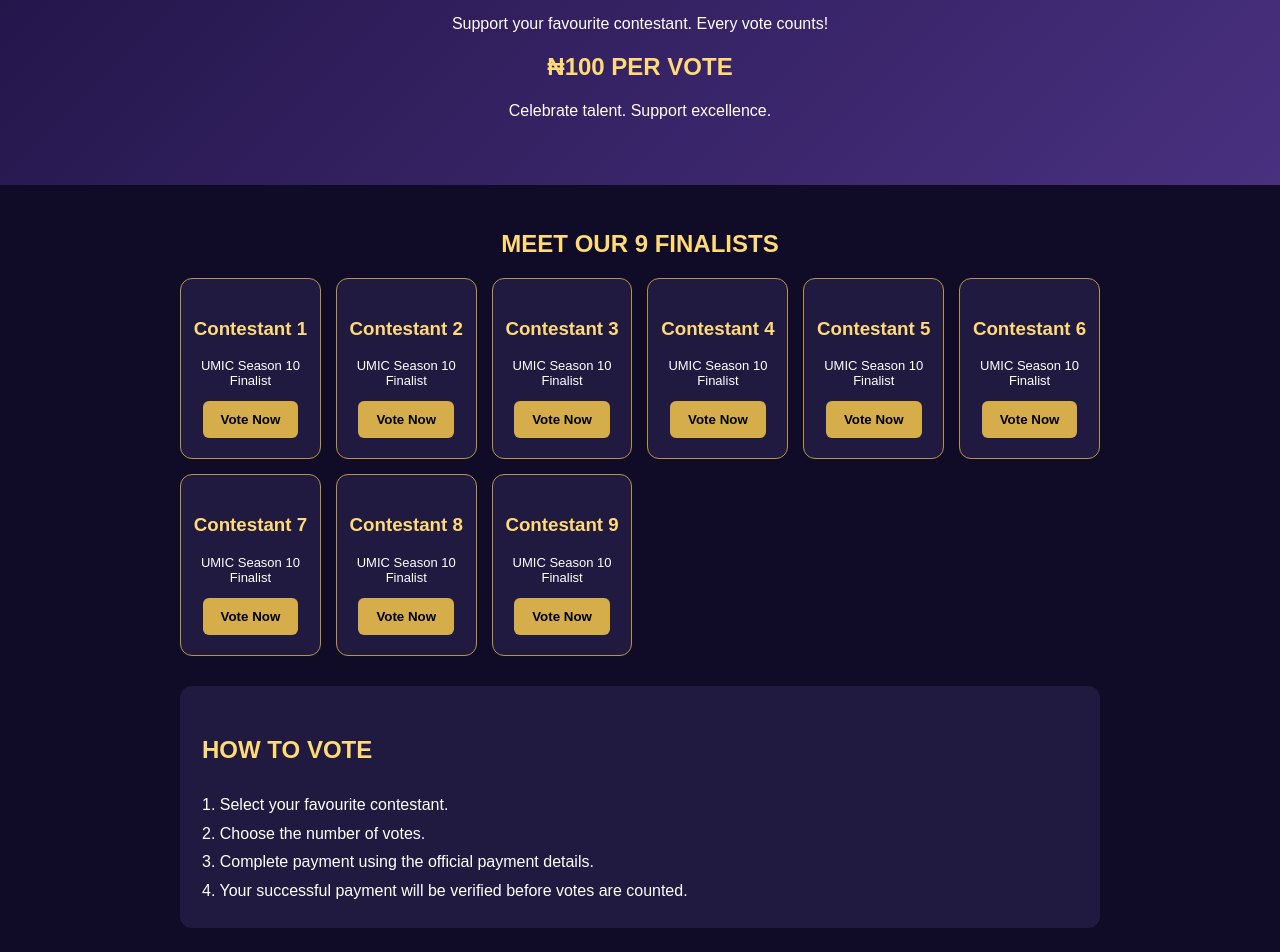
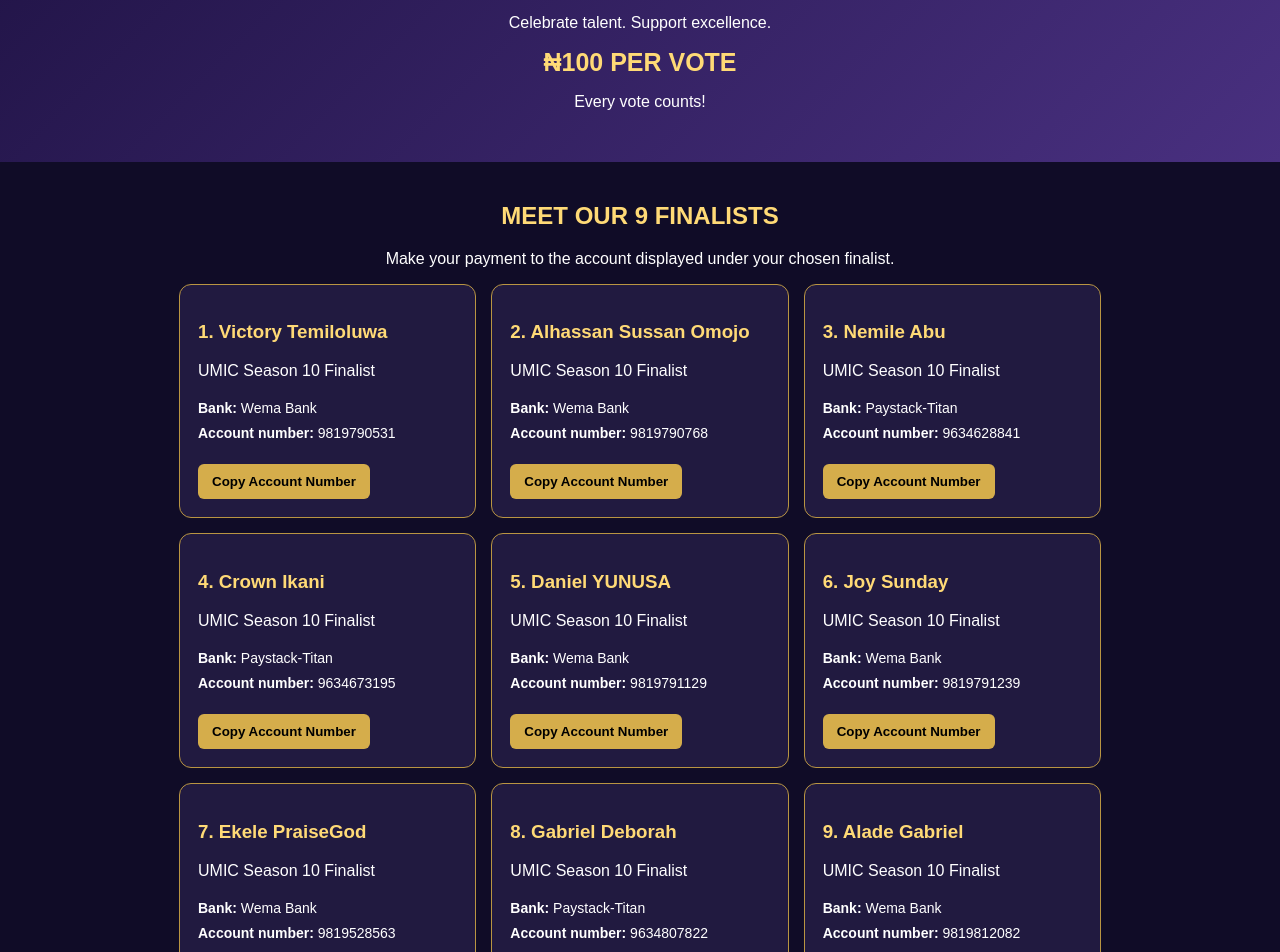
Before and after one commit to acgfoundation1-beep/umic-season-10, a plain HTML site: page index.html in a window 1280 px wide. Shown: the part 274-1226 px from the top of the page. Drawn offline with Linux system fonts and the light colour scheme.

Commit message:
Update index.html

```diff
--- a/index.html
+++ b/index.html
@@ -4,104 +4,52 @@
 <head>
 <meta charset="UTF-8">
 <meta name="viewport" content="width=device-width, initial-scale=1.0">
-<title>UMIC Season 10 | Voting</title>
+<title>UMIC Season 10 | Action by Grace Foundation</title>
 <style>
-* { box-sizing: border-box; }
-body {
-  margin: 0;
-  font-family: Arial, sans-serif;
-  background: #100c27;
-  color: white;
-}
-header {
-  background: #211447;
-  padding: 25px 15px;
-  text-align: center;
-  border-bottom: 3px solid #d6ad45;
-}
-header h1 { color: #f5cf65; margin: 5px; }
-header p { margin: 8px; }
-.hero {
-  text-align: center;
-  padding: 45px 15px;
-  background: linear-gradient(135deg,#211447,#493080);
-}
-.hero h2 { font-size: 30px; color: #ffda76; }
-.hero p { line-height: 1.7; }
-.vote-price {
-  color: #ffda76;
-  font-size: 24px;
-  font-weight: bold;
-}
-.container {
-  max-width: 950px;
-  margin: auto;
-  padding: 25px 15px;
-}
-h2.section { text-align: center; color: #ffda76; }
-.grid {
-  display: grid;
-  grid-template-columns: repeat(auto-fit,minmax(140px,1fr));
-  gap: 15px;
-}
-.card {
-  background: #211a40;
-  border: 1px solid #b99542;
-  border-radius: 12px;
-  padding: 20px 10px;
-  text-align: center;
-}
-.card h3 { color: #ffda76; }
-.card p { font-size: 13px; }
-.card button {
-  background: #d5ad4b;
-  border: none;
-  padding: 11px 18px;
-  border-radius: 6px;
-  font-weight: bold;
-  cursor: pointer;
-}
-.instructions {
-  background: #211a40;
-  padding: 22px;
-  border-radius: 12px;
-  line-height: 1.8;
-  margin-top: 30px;
-}
-footer {
-  text-align: center;
-  padding: 25px;
-  background: #211447;
-  color: #ffda76;
-}
+*{box-sizing:border-box}
+body{margin:0;background:#100c27;color:white;font-family:Arial,sans-serif}
+header{text-align:center;padding:28px 12px;background:#211447;border-bottom:3px solid #d6ad45}
+h1{color:#ffda76;margin:5px}
+.hero{text-align:center;padding:35px 15px;background:linear-gradient(135deg,#211447,#493080)}
+.hero h2{color:#ffda76}
+.price{font-size:25px;font-weight:bold;color:#ffda76}
+.container{max-width:950px;margin:auto;padding:20px 14px}
+.section{text-align:center;color:#ffda76}
+.grid{display:grid;grid-template-columns:repeat(auto-fit,minmax(230px,1fr));gap:15px}
+.card{background:#211a40;border:1px solid #b99542;border-radius:12px;padding:18px}
+.card h3{color:#ffda76}
+.details{font-size:14px;line-height:1.8;overflow-wrap:anywhere}
+button{background:#d5ad4b;border:0;padding:10px 14px;border-radius:6px;font-weight:bold}
+.note{background:#211a40;padding:20px;border-radius:12px;line-height:1.7;margin-top:25px}
+footer{text-align:center;padding:25px;background:#211447;color:#ffda76}
 </style>
 </head>
 <body>
-
 <header>
 <h1>UMIC SEASON 10</h1>
-<p>Uncommon Music Icons</p>
+<p>UNCOMMON MUSIC ICONS</p>
 <p>Powered by Action by Grace Foundation</p>
 </header>
 
 <section class="hero">
-<h2>THE VOTING IS ON!</h2>
-<p>Support your favourite contestant.
-Every vote counts!</p>
-<div class="vote-price">₦100 PER VOTE</div>
+<h2>SUPPORT YOUR FAVOURITE FINALIST!</h2>
 <p>Celebrate talent. Support excellence.</p>
+<div class="price">₦100 PER VOTE</div>
+<p>Every vote counts!</p>
 </section>
 
 <div class="container">
 <h2 class="section">MEET OUR 9 FINALISTS</h2>
+<p style="text-align:center">Make your payment to the account displayed under your chosen finalist.</p>
 <div class="grid" id="contestants"></div>
 
-<div class="instructions">
+<div class="note">
 <h2 style="color:#ffda76">HOW TO VOTE</h2>
-1. Select your favourite contestant.<br>
-2. Choose the number of votes.<br>
-3. Complete payment using the official payment details.<br>
-4. Your successful payment will be verified before votes are counted.
+1. Choose your favourite finalist.<br>
+2. Transfer ₦100 for each vote to the displayed account.<br>
+3. Keep your payment receipt.<br>
+4. Submit your receipt to the UMIC organisers for confirmation.
+<p><b>Important:</b> Votes are not counted automatically yet. Payment verification and vote counting will be activated after the payment system is connected.</p>
 </div>
 </div>
 
@@ -113,28 +61,31 @@ Every vote counts!</p>
 
 <script>
 const contestants = [
-"Contestant 1",
-"Contestant 2",
-"Contestant 3",
-"Contestant 4",
-"Contestant 5",
-"Contestant 6",
-"Contestant 7",
-"Contestant 8",
-"Contestant 9"
+["Victory Temiloluwa","9819790531","Wema Bank"],
+["Alhassan Sussan Omojo","9819790768","Wema Bank"],
+["Nemile Abu","9634628841","Paystack-Titan"],
+["Crown Ikani","9634673195","Paystack-Titan"],
+["Daniel YUNUSA","9819791129","Wema Bank"],
+["Joy Sunday","9819791239","Wema Bank"],
+["Ekele PraiseGod","9819528563","Wema Bank"],
+["Gabriel Deborah","9634807822","Paystack-Titan"],
+["Alade Gabriel","9819812082","Wema Bank"]
 ];
 
 document.getElementById("contestants").innerHTML =
-contestants.map((name, i) => `
+contestants.map((c,i)=>`
 <div class="card">
-<h3>${name}</h3>
+<h3>${i+1}. ${c[0]}</h3>
 <p>UMIC Season 10 Finalist</p>
-<button onclick="alert('Voting payment will be activated soon.')">
-Vote Now
-</button>
+<div class="details">
+<b>Bank:</b> ${c[2]}<br>
+<b>Account number:</b> ${c[1]}
+</div>
+<br>
+<button onclick="navigator.clipboard.writeText('${c[1]}').then(()=>alert('Account number copied'))">Copy Account Number</button>
 </div>
 `).join("");
 </script>
-
 </body>
 </html>
+>
```
